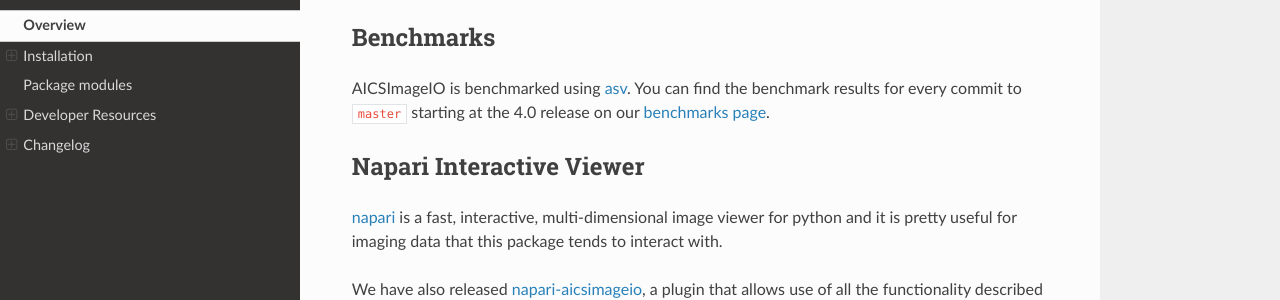
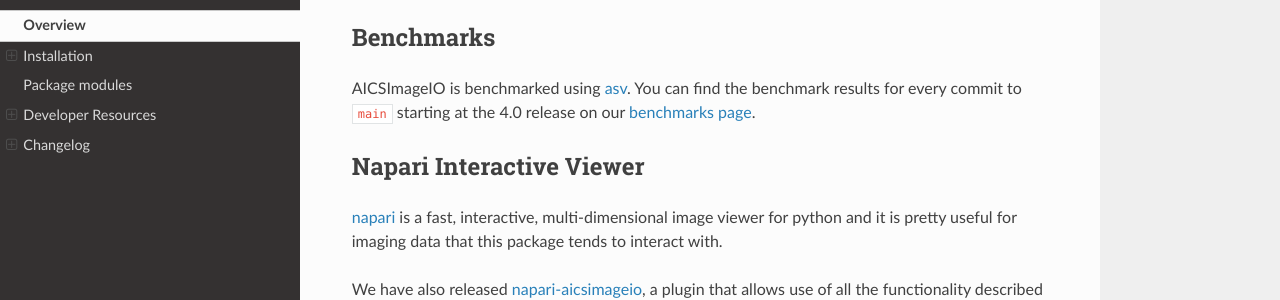
Before and after one commit to AllenCellModeling/aicsimageio, a Sphinx documentation site: the page built from docs/index.rst, in a window 1280 px wide and 900 px high, scrolled down 3379 px. Shown: the part 153-453 px from the top of the window. Built offline with Sphinx 7.4.7 and the Read the Docs theme 2.0.0, drawn with Linux system fonts in a browser that asks for light colours; pages that are not in the unit, such as notebooks, are missing from menus.

Commit message:
Replace all references of master w/ main

```diff
--- a/README.md
+++ b/README.md
@@ -173,7 +173,7 @@ img.physical_pixel_size.X  # returns the X dimension pixel size as found in the
 ## Benchmarks
 
 AICSImageIO is benchmarked using [asv](https://asv.readthedocs.io/en/stable/).
-You can find the benchmark results for every commit to `master` starting at the 4.0
+You can find the benchmark results for every commit to `main` starting at the 4.0
 release on our
 [benchmarks page](https://AllenCellModeling.github.io/aicsimageio/_benchmarks/index.html).
 
--- a/asv.conf.json
+++ b/asv.conf.json
@@ -3,10 +3,12 @@
     "project": "aicsimageio",
     "project_url": "http://AllenCellModeling.github.io/aicsimageio/",
     "repo": ".",
-  "branches": ["master"],
+    "branches": ["main"],
     "dvcs": "git",
     "environment_type": "virtualenv",
-  "install_command": ["in-dir={env_dir} python -mpip install {build_dir}[dev]"],
+    "install_command": [
+        "in-dir={env_dir} python -mpip install {build_dir}[dev]"
+    ],
     "show_commit_url": "http://github.com/AllenCellModeling/aicsimageio/commit/",
     "pythons": ["3.9"],
     "benchmark_dir": "benchmarks",
--- a/docs/INSTALLATION.rst
+++ b/docs/INSTALLATION.rst
@@ -38,7 +38,7 @@ Or download the `tarball`_:
 
 .. code-block:: console
 
-    $ curl  -OL https://github.com/AllenCellModeling/aicsimageio/tarball/master
+    $ curl  -OL https://github.com/AllenCellModeling/aicsimageio/tarball/main
 
 Once you have a copy of the source, you can install it with:
 
@@ -48,4 +48,4 @@ Once you have a copy of the source, you can install it with:
 
 
 .. _Github repo: https://github.com/AllenCellModeling/aicsimageio
-.. _tarball: https://github.com/AllenCellModeling/aicsimageio/tarball/master
+.. _tarball: https://github.com/AllenCellModeling/aicsimageio/tarball/main
--- a/docs/conf.py
+++ b/docs/conf.py
@@ -65,8 +65,8 @@ source_suffix = {
     ".md": "markdown",
 }
 
-# The master toctree document.
-master_doc = "index"
+# The main toctree document.
+main_doc = "index"
 
 # General information about the project.
 project = u"AICSImageIO"
@@ -151,7 +151,7 @@ latex_elements = {
 # [howto, manual, or own class]).
 latex_documents = [
     (
-        master_doc,
+        main_doc,
         "aicsimageio.tex",
         u"AICSImageIO Documentation",
         u"Jackson Maxfield Brown, Allen Institute for Cell Science",
@@ -164,7 +164,7 @@ latex_documents = [
 
 # One entry per manual page. List of tuples
 # (source start file, name, description, authors, manual section).
-man_pages = [(master_doc, "aicsimageio", u"AICSImageIO Documentation", [author], 1)]
+man_pages = [(main_doc, "aicsimageio", u"AICSImageIO Documentation", [author], 1)]
 
 
 # -- Options for Texinfo output ----------------------------------------
@@ -174,7 +174,7 @@ man_pages = [(master_doc, "aicsimageio", u"AICSImageIO Documentation", [author],
 #  dir menu entry, description, category)
 texinfo_documents = [
     (
-        master_doc,
+        main_doc,
         "aicsimageio",
         u"AICSImageIO Documentation",
         author,
```
Also changed, not shown: 1 other file. Lines whose indentation alone changed are shown as unchanged.
